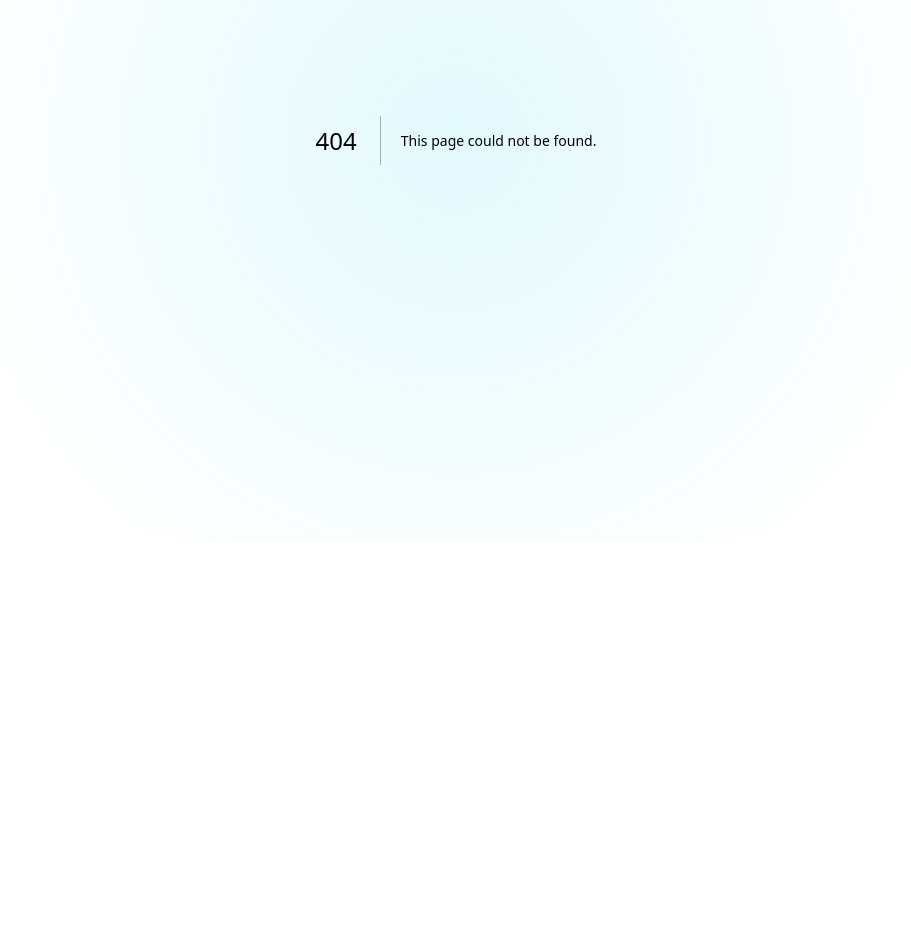
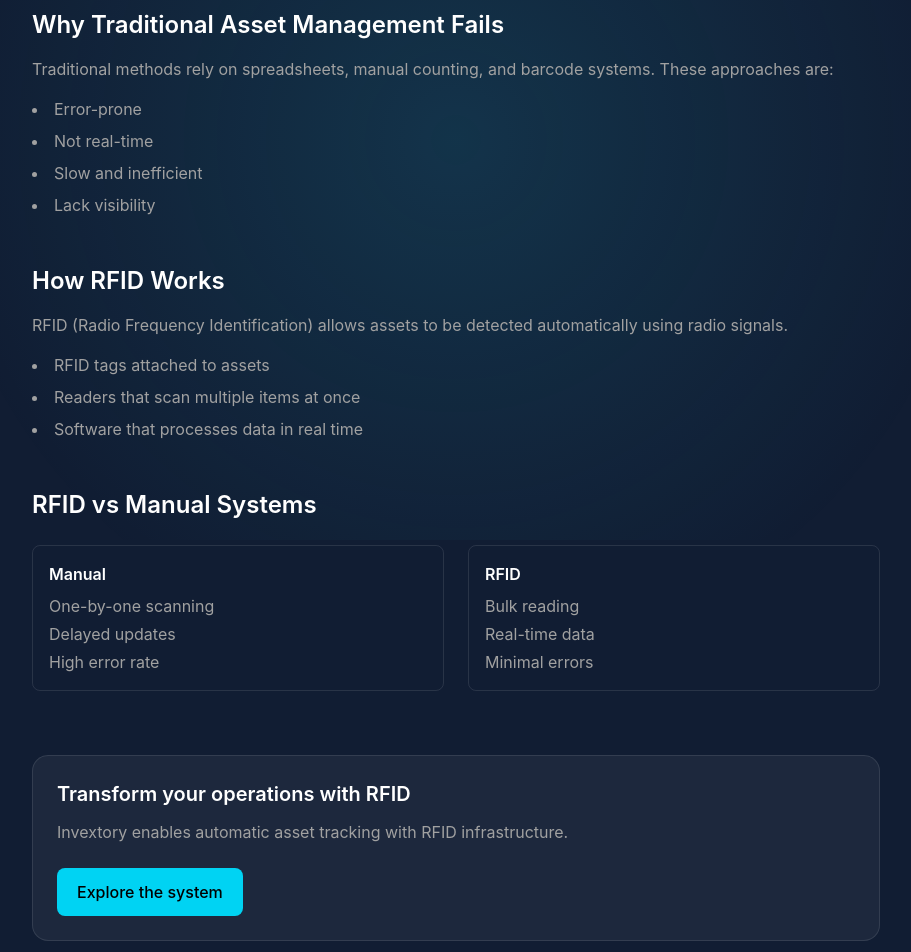
Before and after one commit to MehmetTaskiran/invextory-site, a Next.js app: page /en/blog/rfid-asset-management in a window 1280 px wide. Before the commit this address had no page. Shown: the part 260-1212 px from the top of the page, without its empty margins (184-1095 px from the left). Before the commit the page ends 800 px from the top, so only its background shows below. Built offline with nearby package versions, Linux system fonts and the light colour scheme.

Commit message:
fix build + sitemap

```diff
--- a/src/app/blog/rfid-demirbas-yonetimi/page.tsx
+++ b/src/app/blog/rfid-demirbas-yonetimi/page.tsx
@@ -1,3 +1,119 @@
+import { Metadata } from "next";
+import Link from "next/link";
+
+export const metadata: Metadata = {
+  title: "RFID Demirbaş Yönetimi Nedir? | Invextory",
+  description:
+    "RFID teknolojisi ile demirbaş yönetimi nasıl yapılır? Manuel sistemlerin neden yetersiz kaldığını ve RFID ile otomatik takibin nasıl çalıştığını öğrenin.",
+};
+
 export default function Page() {
-  return <div>RFID Demirbaş Yönetimi</div>;
+  return (
+    <main className="max-w-4xl mx-auto px-6 py-24 text-white">
+
+      {/* HEAD */}
+      <h1 className="text-4xl font-semibold leading-tight">
+        RFID Demirbaş Yönetimi Nedir?
+      </h1>
+
+      <p className="mt-6 text-neutral-400 text-lg">
+        RFID demirbaş yönetimi, fiziksel varlıkların manuel giriş olmadan otomatik olarak takip edilmesini sağlayan bir sistemdir.
+        Bu sistem, özellikle büyük ölçekli organizasyonlarda envanter doğruluğunu artırır ve operasyonel maliyetleri düşürür.
+      </p>
+
+      {/* SECTION 1 */}
+      <h2 className="mt-12 text-2xl font-semibold">
+        Demirbaş Yönetimi Neden Zordur?
+      </h2>
+
+      <p className="mt-4 text-neutral-400">
+        Geleneksel demirbaş yönetimi genellikle Excel tabloları, manuel sayımlar ve barkod sistemleri ile yürütülür.
+        Bu yöntemler:
+      </p>
+
+      <ul className="mt-4 list-disc list-inside text-neutral-400 space-y-2">
+        <li>İnsan hatasına açıktır</li>
+        <li>Güncel veri sağlamaz</li>
+        <li>Operasyonel olarak yavaştır</li>
+        <li>Gerçek zamanlı görünürlük sunmaz</li>
+      </ul>
+
+      {/* SECTION 2 */}
+      <h2 className="mt-12 text-2xl font-semibold">
+        RFID ile Demirbaş Takibi Nasıl Çalışır?
+      </h2>
+
+      <p className="mt-4 text-neutral-400">
+        RFID (Radio Frequency Identification), varlıkların radyo frekansları ile otomatik olarak algılanmasını sağlar.
+        Sistemin temel bileşenleri şunlardır:
+      </p>
+
+      <ul className="mt-4 list-disc list-inside text-neutral-400 space-y-2">
+        <li>RFID etiketler (varlık üzerine yerleştirilir)</li>
+        <li>RFID okuyucular (sabit veya mobil)</li>
+        <li>Yazılım sistemi (veriyi işler)</li>
+      </ul>
+
+      <p className="mt-4 text-neutral-400">
+        Okuyucu sinyal gönderir, etiket yanıt verir ve veri otomatik olarak sisteme aktarılır.
+      </p>
+
+      {/* SECTION 3 */}
+      <h2 className="mt-12 text-2xl font-semibold">
+        RFID ile Manuel Sistemler Arasındaki Fark
+      </h2>
+
+      <div className="mt-6 grid md:grid-cols-2 gap-6 text-neutral-400">
+        <div className="border border-white/10 p-4 rounded-lg">
+          <div className="font-semibold text-white mb-2">Manuel Sistemler</div>
+          <ul className="space-y-1">
+            <li>Tek tek sayım gerekir</li>
+            <li>Veri gecikmeli girilir</li>
+            <li>Hata oranı yüksektir</li>
+          </ul>
+        </div>
+
+        <div className="border border-white/10 p-4 rounded-lg">
+          <div className="font-semibold text-white mb-2">RFID Sistemleri</div>
+          <ul className="space-y-1">
+            <li>Toplu ve hızlı okuma</li>
+            <li>Gerçek zamanlı veri</li>
+            <li>Minimum hata</li>
+          </ul>
+        </div>
+      </div>
+
+      {/* SECTION 4 */}
+      <h2 className="mt-12 text-2xl font-semibold">
+        RFID Demirbaş Yönetiminin Avantajları
+      </h2>
+
+      <ul className="mt-4 list-disc list-inside text-neutral-400 space-y-2">
+        <li>Gerçek zamanlı takip</li>
+        <li>İnsan hatasının minimize edilmesi</li>
+        <li>Hızlı envanter sayımı</li>
+        <li>Operasyonel verimlilik artışı</li>
+      </ul>
+
+      {/* CTA */}
+      <div className="mt-16 border border-white/10 p-6 rounded-2xl bg-white/5">
+        <h3 className="text-xl font-semibold">
+          RFID sistemleri operasyonlarınızı nasıl dönüştürür?
+        </h3>
+
+        <p className="mt-3 text-neutral-400">
+          Invextory ile fiziksel varlıklarınızı otomatik olarak izleyebilir,
+          manuel süreçleri ortadan kaldırabilirsiniz.
+        </p>
+
+        <Link
+          href="/"
+          className="inline-block mt-6 px-5 py-3 bg-cyan-400 text-black rounded-lg font-medium"
+        >
+          Sistemi Keşfet
+        </Link>
+      </div>
+
+    </main>
+  );
 }
--- /dev/null
+++ b/src/app/en/blog/rfid-asset-management/page.tsx
@@ -0,0 +1,96 @@
+import { Metadata } from "next";
+import Link from "next/link";
+
+export const metadata: Metadata = {
+  title: "What is RFID Asset Management? | Invextory",
+  description:
+    "Learn how RFID asset management works, how it replaces manual tracking systems, and how real-time inventory tracking is achieved.",
+};
+
+export default function Page() {
+  return (
+    <main className="max-w-4xl mx-auto px-6 py-24 text-white">
+
+      <h1 className="text-4xl font-semibold leading-tight">
+        What is RFID Asset Management?
+      </h1>
+
+      <p className="mt-6 text-neutral-400 text-lg">
+        RFID asset management is a system that enables automatic tracking of physical assets without manual data entry.
+        It significantly improves inventory accuracy and operational efficiency.
+      </p>
+
+      <h2 className="mt-12 text-2xl font-semibold">
+        Why Traditional Asset Management Fails
+      </h2>
+
+      <p className="mt-4 text-neutral-400">
+        Traditional methods rely on spreadsheets, manual counting, and barcode systems.
+        These approaches are:
+      </p>
+
+      <ul className="mt-4 list-disc list-inside text-neutral-400 space-y-2">
+        <li>Error-prone</li>
+        <li>Not real-time</li>
+        <li>Slow and inefficient</li>
+        <li>Lack visibility</li>
+      </ul>
+
+      <h2 className="mt-12 text-2xl font-semibold">
+        How RFID Works
+      </h2>
+
+      <p className="mt-4 text-neutral-400">
+        RFID (Radio Frequency Identification) allows assets to be detected automatically using radio signals.
+      </p>
+
+      <ul className="mt-4 list-disc list-inside text-neutral-400 space-y-2">
+        <li>RFID tags attached to assets</li>
+        <li>Readers that scan multiple items at once</li>
+        <li>Software that processes data in real time</li>
+      </ul>
+
+      <h2 className="mt-12 text-2xl font-semibold">
+        RFID vs Manual Systems
+      </h2>
+
+      <div className="mt-6 grid md:grid-cols-2 gap-6 text-neutral-400">
+        <div className="border border-white/10 p-4 rounded-lg">
+          <div className="font-semibold text-white mb-2">Manual</div>
+          <ul className="space-y-1">
+            <li>One-by-one scanning</li>
+            <li>Delayed updates</li>
+            <li>High error rate</li>
+          </ul>
+        </div>
+
+        <div className="border border-white/10 p-4 rounded-lg">
+          <div className="font-semibold text-white mb-2">RFID</div>
+          <ul className="space-y-1">
+            <li>Bulk reading</li>
+            <li>Real-time data</li>
+            <li>Minimal errors</li>
+          </ul>
+        </div>
+      </div>
+
+      <div className="mt-16 border border-white/10 p-6 rounded-2xl bg-white/5">
+        <h3 className="text-xl font-semibold">
+          Transform your operations with RFID
+        </h3>
+
+        <p className="mt-3 text-neutral-400">
+          Invextory enables automatic asset tracking with RFID infrastructure.
+        </p>
+
+        <Link
+          href="/"
+          className="inline-block mt-6 px-5 py-3 bg-cyan-400 text-black rounded-lg font-medium"
+        >
+          Explore the system
+        </Link>
+      </div>
+
+    </main>
+  );
+}
```
